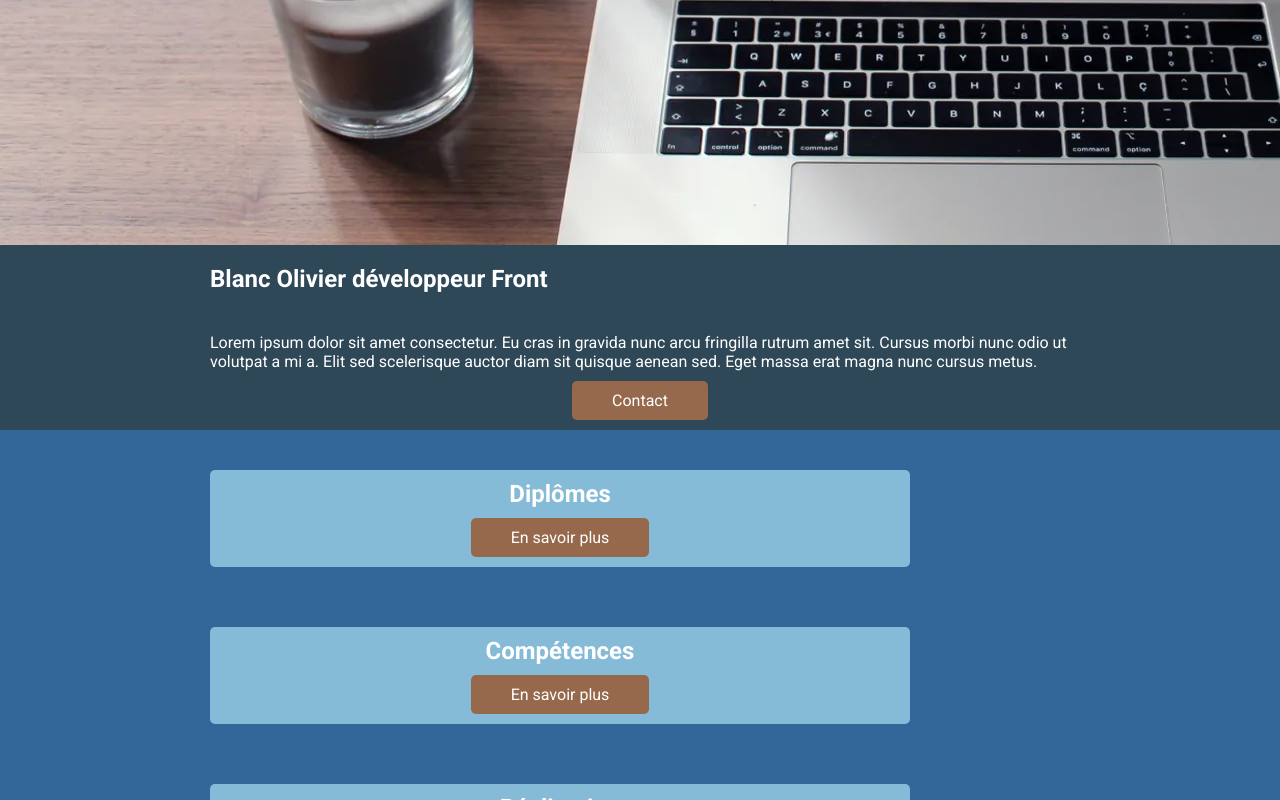
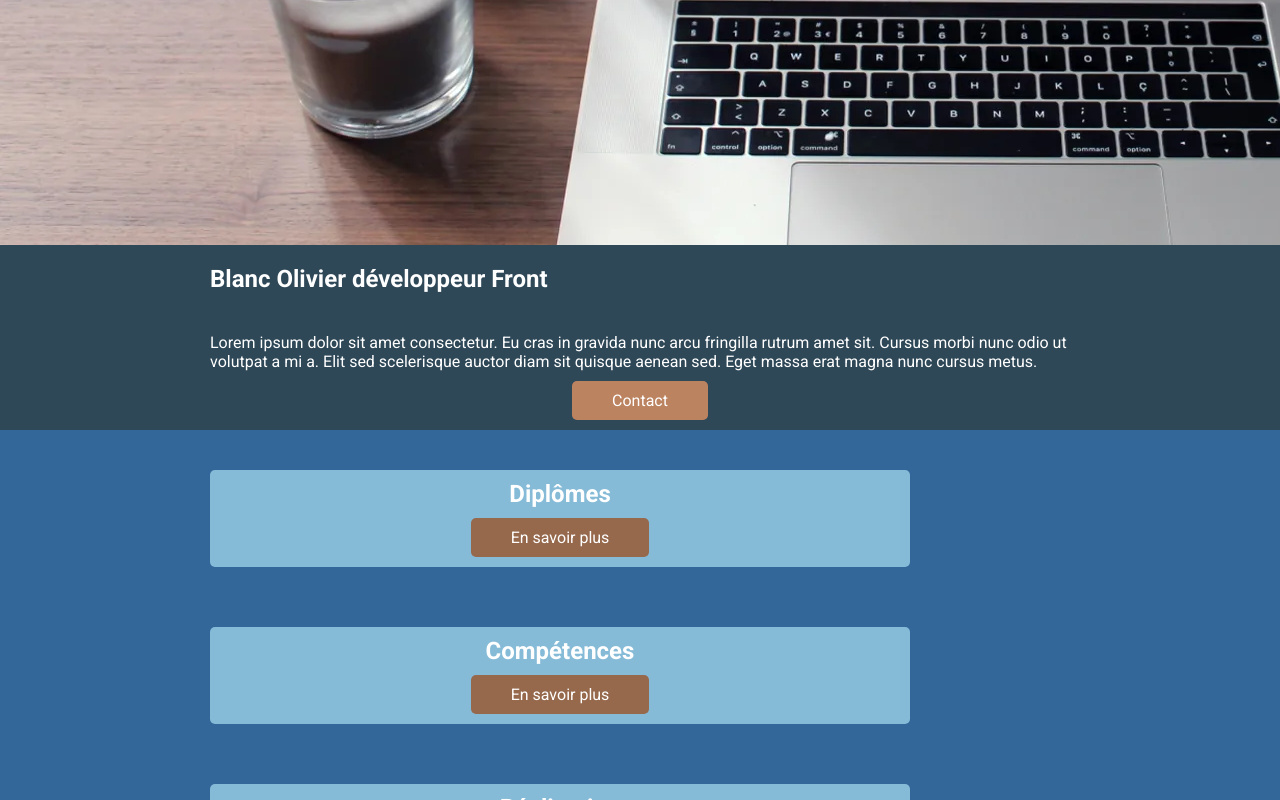
Before and after one commit to olivierblanc42/portefolio-ob, an Angular app in the folder portfolio_olivier_blanc/: page / in a window 1280 px wide. In both pictures the pointer is over the link 639 px from the left and 1045 px from the top of the page. Shown: the part 645-1445 px from the top of the page. Built offline with nearby package versions, Linux system fonts and the light colour scheme.

Commit message:
hover btn

```diff
--- a/portfolio_olivier_blanc/src/styles.scss
+++ b/portfolio_olivier_blanc/src/styles.scss
@@ -13,6 +13,7 @@ $main-color-50: rgba(51, 102, 153, 0.5);
 $second-color: #86BBD8;
 $third-color: #2F4858;
 $annexe-color: #96694D;
+$annexe-color-hover:#BC8360;
 
 // Margins
 $margin-s: 20px;
@@ -94,6 +95,9 @@ h2{
   border-radius: 5px;
 }
 
+.btn:hover{
+  background-color: $annexe-color-hover;
+}
 .btn-contact{
 
 }
```
